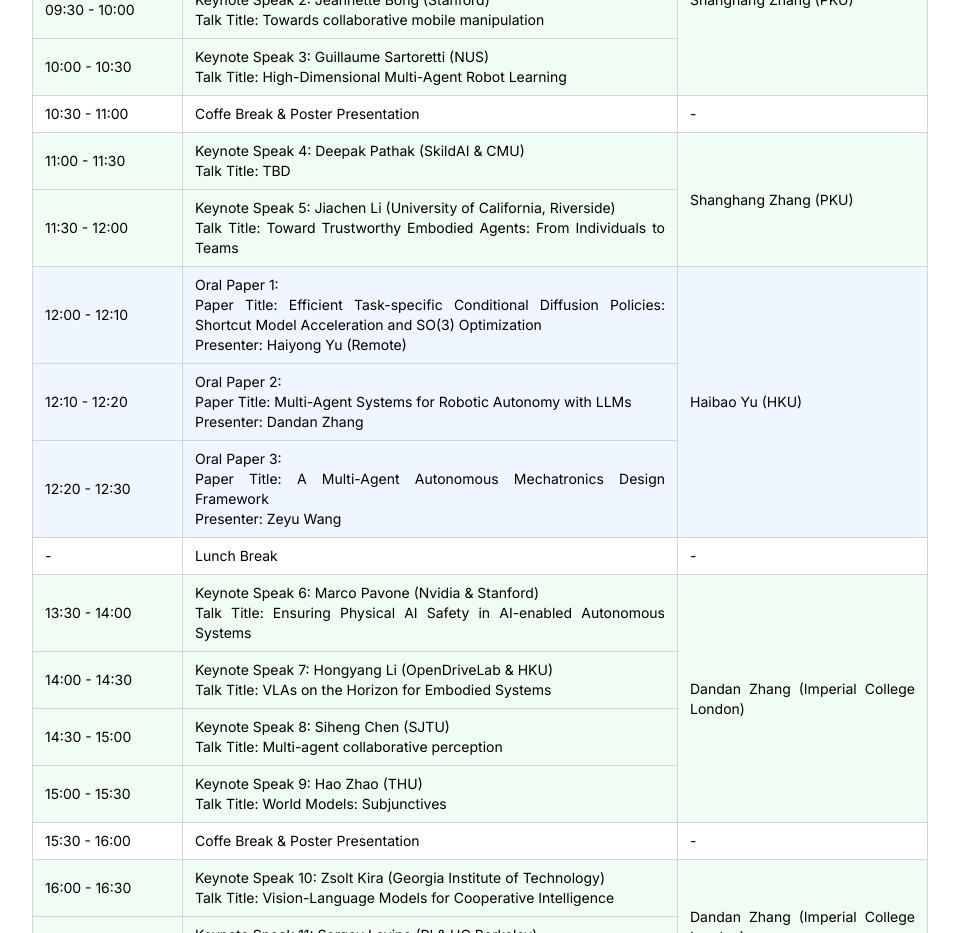
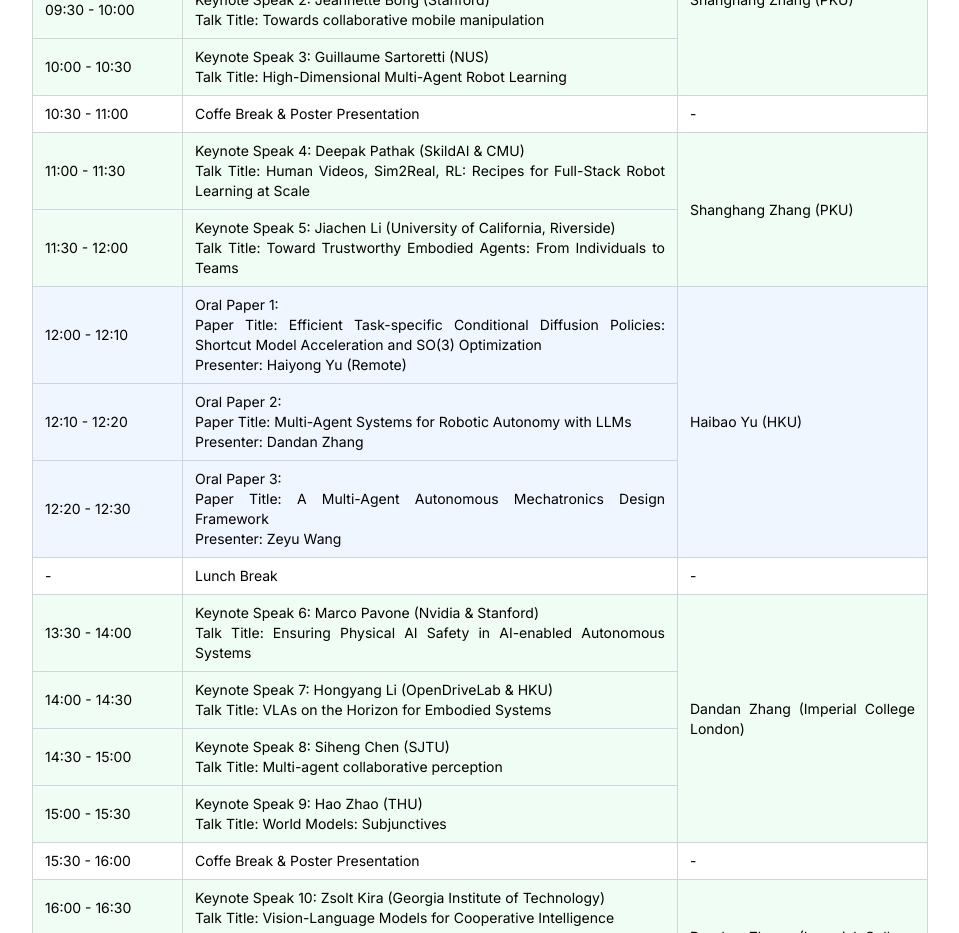
Before and after one commit to coop-intelligence/coop-intelligence.github.io, a Next.js app: page / in a window 1280 px wide. Shown: the part 3460-4393 px from the top of the page, without its empty margins (160-1119 px from the left). Built offline with nearby package versions, Linux system fonts and the light colour scheme.

Commit message:
update speakers' title

```diff
--- a/src/app/components/schedule.jsx
+++ b/src/app/components/schedule.jsx
@@ -48,7 +48,7 @@ const Schedule = () => {
                         {/* 第二组Shanghang Zhang */}
                         <tr className="bg-green-50">
                             <td className="border border-gray-300 px-3 py-2">11:00 - 11:30</td>
-                            <td className="border border-gray-300 px-3 py-2">Keynote Speak 4: Deepak Pathak (SkildAI & CMU)<br />Talk Title: TBD</td>
+                            <td className="border border-gray-300 px-3 py-2">Keynote Speak 4: Deepak Pathak (SkildAI & CMU)<br />Talk Title: Human Videos, Sim2Real, RL: Recipes for Full-Stack Robot Learning at Scale</td>
                             <td className="border border-gray-300 px-3 py-2" rowSpan="2">Shanghang Zhang (PKU)</td>
                         </tr>
                         <tr className="bg-green-50">
```
